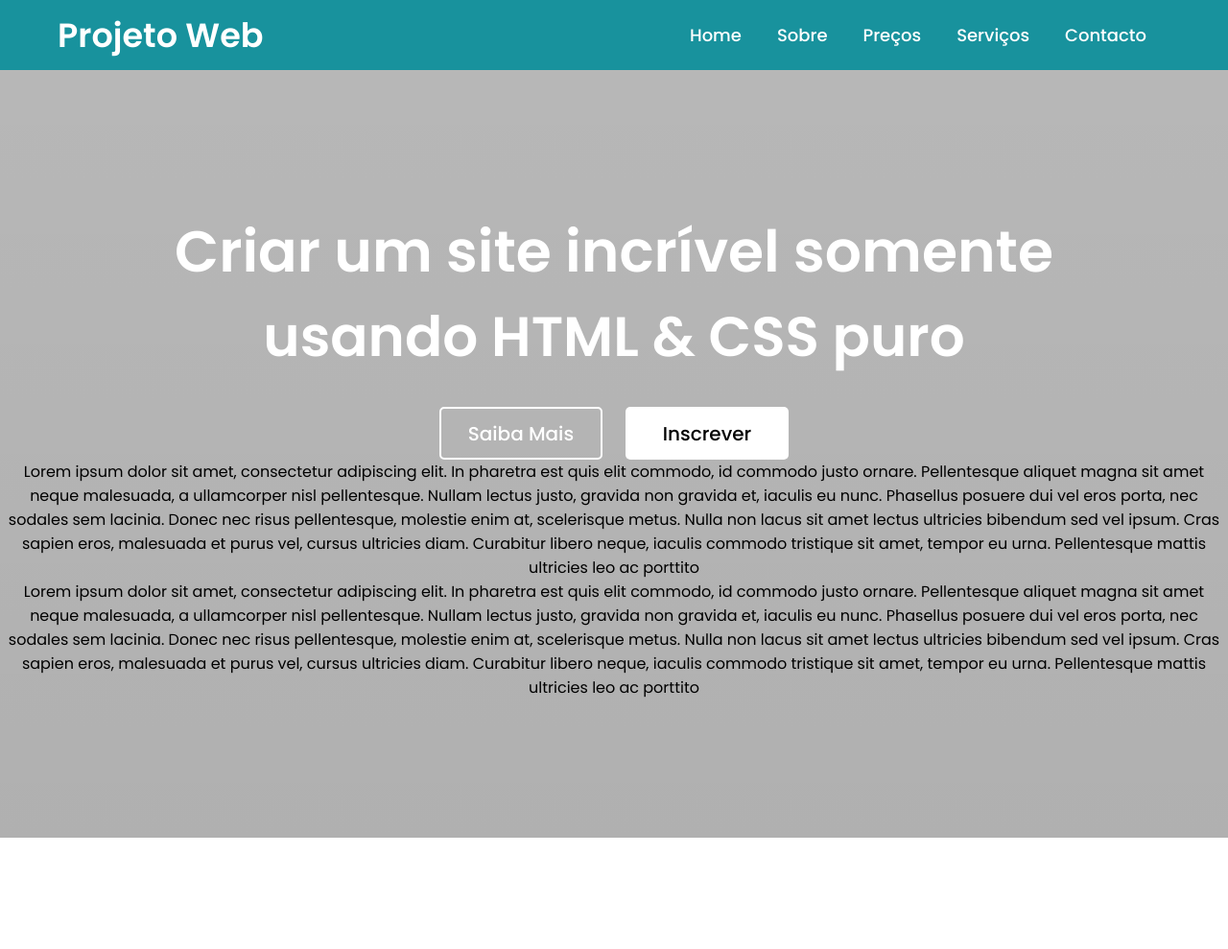
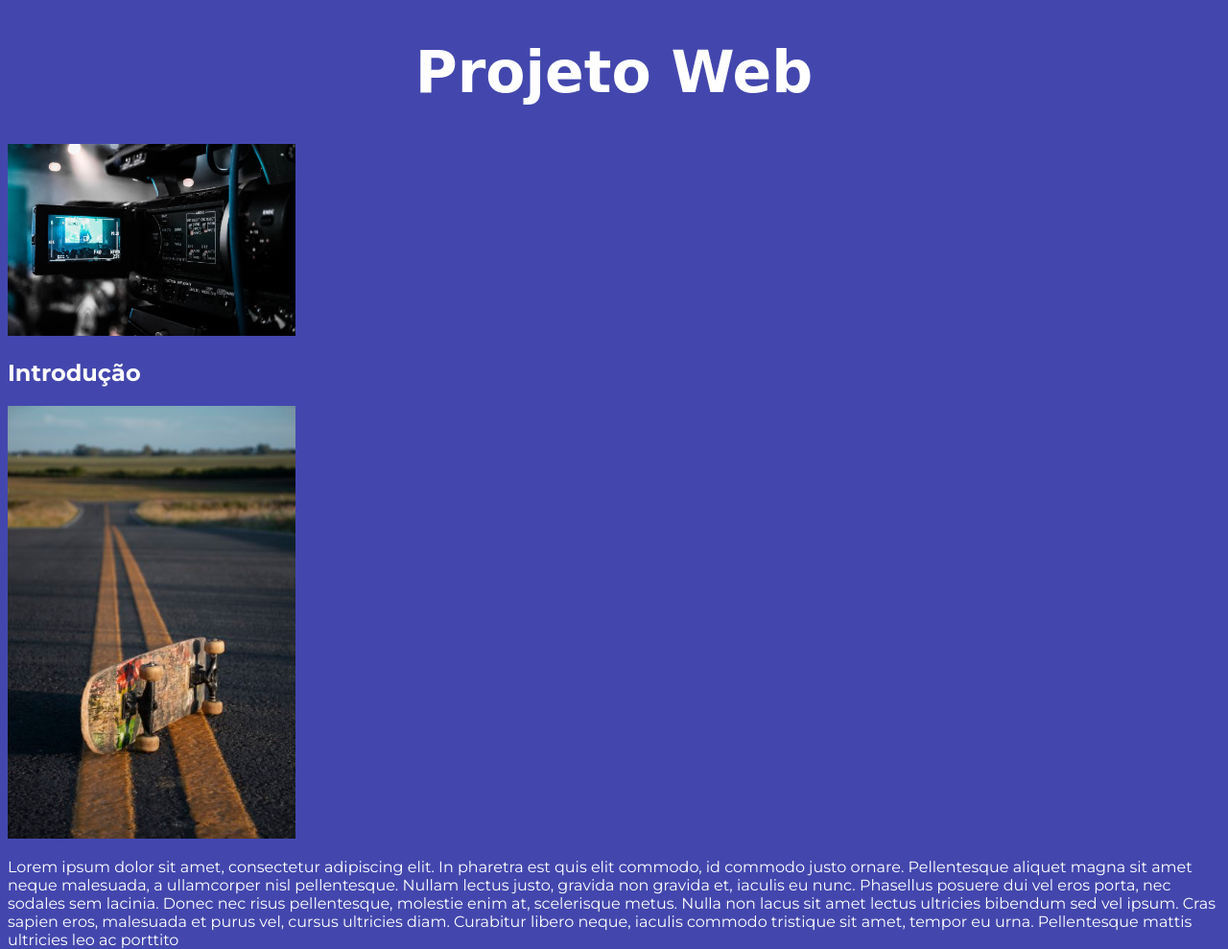
Before and after one commit to multiprojeto/teste, a plain HTML site: page index.html in a window 1280 px wide. Shown: the whole page at 96% size. Before the commit the page ends 873 px from the top, so only its background shows below. Drawn offline with Linux system fonts and the light colour scheme; a web font is replaced by a local one.

Commit message:
Add files via upload

```diff
--- a/css/style.css
+++ b/css/style.css
@@ -1,104 +1,16 @@
-@import url('https://fonts.googleapis.com/css2?family=Poppins:wght@300;400;500;600&display=swap');
-*{
-    margin: 0;
-    padding: 0;
-    box-sizing: border-box;
-    font-family: 'Poppins', sans-serif;
+html {
+  height: 100%;
+  width: 100%;
 }
-nav{
-    background-color: #18929D;
-    padding: 10px 60px;
-    display: flex;
-    justify-content: space-between;
-    align-items: center;
+
+body {
+  background-color: #4347ad;
+  color: #fff;
+  font-family: "Montserrat", sans-serif;
 }
-nav .logo a{
-    text-decoration: none;
-    color: #fff;
-    font-size: 35px;
-    font-weight: 600;
+
+h1 {
+  font-family: "Edu AU VIC WA NT Dots", cursive;
+  text-align: center;
+  font-size: 60px
 }
-nav ul{
-    display: flex;
-    align-items: center;
-    list-style: none;
-    padding: 10px;
-}
-nav li{
-    margin-left: 7px;
-}
-nav li a{
-    text-decoration: none;
-    color: #fff;
-    font-size: 18px;
-    font-weight: 500;
-    padding: 8px 15px;
-    border-radius: 5px;
-    transition: 0.3s;
-}
-nav li a:hover{
-    background-color: white;
-    color: black;
-}
-.banner{
-    height: 100vh;
-    background: linear-gradient( rgba(0,0,0,0.281), rgba(0,0,0,0.308)),url('background.jpg');
-    background-size: cover;
-    background-position: center;
-    background-repeat: no-repeat;
-    display: flex;
-    align-items: center;
-    justify-content: center;
-    text-align: center;
-}
-.texto .titulo{
-    color: #fff;
-    font-size: 60px;
-    font-weight: 600;
-}
-.texto .sub_titulo{
-    color: #fff;
-    font-size: 58px;
-    font-weight: 600;
-}
-.texto .botoes{
-    margin-top: 30px;
-}
-.texto .botoes button{
-    height: 55px;
-    width: 170px;
-    border-radius: 5px;
-    border: 0;
-    margin: 0 10px;
-    font-size: 20px;
-    font-weight: 500;
-    padding: 0 10px;
-    cursor: pointer;
-    outline: none;
-    transition: 0.3s;
-}
-.texto .botoes button.n-overlay{
-    color: white;
-    background: none;
-    border: 2px solid white;
-}
-.texto .botoes button.n-overlay:hover{
-    color: black;
-    background-color: white;
-}
-.texto .botoes button.overlay{
-    background: white;
-    color: black;
-    animation: vibrar 0.5s ease-in-out infinite both;
-}
-@keyframes vibrar {
-    0%{
-        transform: scale(1);
-    }
-    50%{
-        transform: scale(1.1);
-    }
-    100%{
-        transform: scale(1);
-    }
-}
--- a/index.html
+++ b/index.html
@@ -1,7 +1,5 @@
-
 <!DOCTYPE html>
 <html>
-
 <head>
   <meta charset="utf-8">
   <meta name="viewport" content="width=device-width">
@@ -9,37 +7,27 @@
   <link href="css/style.css" rel="stylesheet" type="text/css" />
   <link rel="preconnect" href="https://fonts.googleapis.com">
   <link rel="preconnect" href="https://fonts.gstatic.com" crossorigin>
-  <link href="https://fonts.googleapis.com/css2?family=Montserrat:ital,wght@0,100..900;1,100..900&display=swap" rel="stylesheet">
-  <link href="https://fonts.googleapis.com/css2?family=Edu+AU+VIC+WA+NT+Dots:wght@400..700&family=Montserrat:ital,wght@0,100..900;1,100..900&display=swap" rel="stylesheet">
+  <link href="https://fonts.googleapis.com/css2?family=Montserrat:ital,wght@0,100..900;1,100..900&display=swap"
+    rel="stylesheet">
+  <link
+    href="https://fonts.googleapis.com/css2?family=Edu+AU+VIC+WA+NT+Dots:wght@400..700&family=Montserrat:ital,wght@0,100..900;1,100..900&display=swap"
+    rel="stylesheet">
 </head>
 
-<nav>
+<body>
+  <h1>Projeto Web</h1>
+  <img src="imagens/pexels-photo.png" alt="Imagem Câmera" width="300px"/>
+  <h2>Introdução</h2>
+  <img src="imagens/view-skateboard-with-wheels-outdoors.jpg" width="300px">
 
-  <div class="logo">
-      <a href="index.html"> Projeto Web </a>
-  </div>
-
-  <ul>
-      <li> <a href="#"> Home </a> </li>
-      <li> <a href="#"> Sobre </a> </li>
-      <li> <a href="#"> Preços </a> </li>
-      <li> <a href="#"> Serviços </a> </li>
-      <li> <a href="#"> Contacto </a> </li>
-  </ul>
-
-</nav>
-<section class="banner">
-  <div class="texto">
-     <h1 class="titulo">Criar um site incrível somente</h1>
-     <h2 class="sub_titulo">usando HTML & CSS puro</h2>
-     <div class="botoes">
-         <button class="n-overlay">Saiba Mais</button>
-         <button class="overlay">Inscrever</button>
-     </div>
-      <div id="conteudo">
-      <p>Lorem ipsum dolor sit amet, consectetur adipiscing elit. In pharetra est quis elit commodo, id commodo justo ornare. Pellentesque aliquet magna sit amet neque malesuada, a ullamcorper nisl pellentesque. Nullam lectus justo, gravida non gravida et, iaculis eu nunc. Phasellus posuere dui vel eros porta, nec sodales sem lacinia. Donec nec risus pellentesque, molestie enim at, scelerisque metus. Nulla non lacus sit amet lectus ultricies bibendum sed vel ipsum. Cras sapien eros, malesuada et purus vel, cursus ultricies diam. Curabitur libero neque, iaculis commodo tristique sit amet, tempor eu urna. Pellentesque mattis ultricies leo ac porttito</p>
-        <p>Lorem ipsum dolor sit amet, consectetur adipiscing elit. In pharetra est quis elit commodo, id commodo justo ornare. Pellentesque aliquet magna sit amet neque malesuada, a ullamcorper nisl pellentesque. Nullam lectus justo, gravida non gravida et, iaculis eu nunc. Phasellus posuere dui vel eros porta, nec sodales sem lacinia. Donec nec risus pellentesque, molestie enim at, scelerisque metus. Nulla non lacus sit amet lectus ultricies bibendum sed vel ipsum. Cras sapien eros, malesuada et purus vel, cursus ultricies diam. Curabitur libero neque, iaculis commodo tristique sit amet, tempor eu urna. Pellentesque mattis ultricies leo ac porttito</p>
-  </div>
-</section>
+  <p>
+    Lorem ipsum dolor sit amet, consectetur adipiscing elit. In pharetra est quis elit commodo, id commodo justo ornare.
+    Pellentesque aliquet magna sit amet neque malesuada, a ullamcorper nisl pellentesque. Nullam lectus justo, gravida
+    non gravida et, iaculis eu nunc. Phasellus posuere dui vel eros porta, nec sodales sem lacinia. Donec nec risus
+    pellentesque, molestie enim at, scelerisque metus. Nulla non lacus sit amet lectus ultricies bibendum sed vel ipsum.
+    Cras sapien eros, malesuada et purus vel, cursus ultricies diam. Curabitur libero neque, iaculis commodo tristique
+    sit amet, tempor eu urna. Pellentesque mattis ultricies leo ac porttito
+  </p>
+</body>
 
 </html>
```
Also changed, not shown: replit_zip_error_log.txt.
